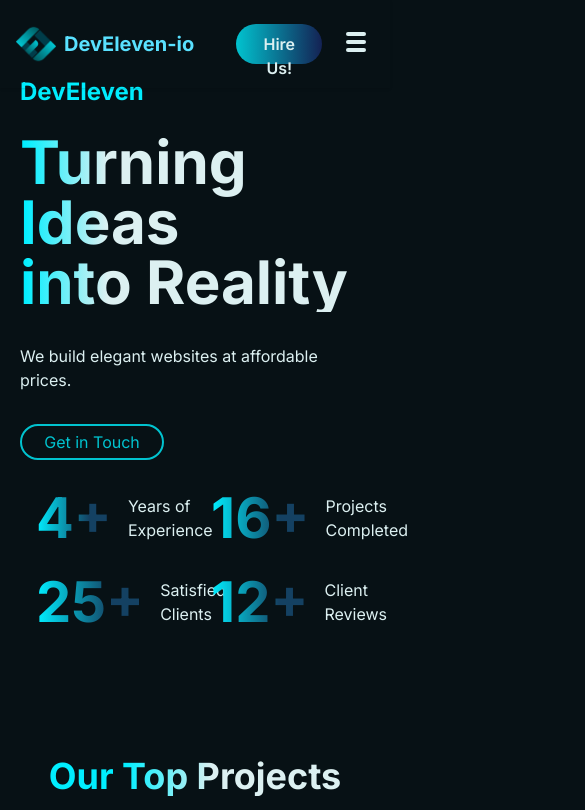
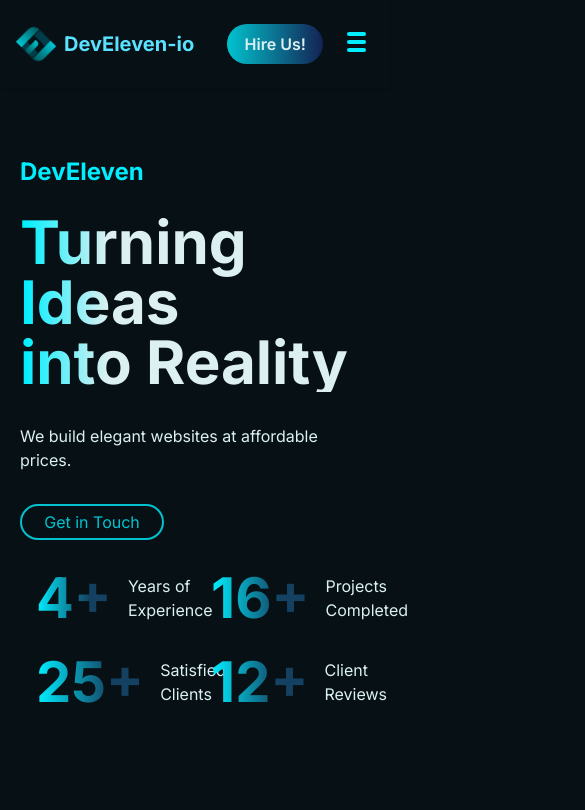
Before and after one commit to DEVELEVEN-io/develeven-io, a Next.js app: page / in a window 390 px wide. Shown: the top 810 px of the page, 585 px wide, since content can reach past the window. Built offline with nearby package versions, Linux system fonts and the light colour scheme.

Commit message:
fixed navbar

```diff
--- a/components/Header/Header.jsx
+++ b/components/Header/Header.jsx
@@ -2,7 +2,7 @@
 
 const Header = () => {
   return (
-    <header className="header container flex flex-col justify-between mx-auto mt-12 w-full">
+    <header className="header container flex flex-col justify-between mx-auto mt-32 w-full">
       <h2 className="text-2xl font-bold text-cyanblue my-2">DevEleven</h2>
       <h1 className="text-6xl font-bold text-gradient my-4">Turning Ideas <br />
       into Reality</h1>
--- a/src/app/app.css
+++ b/src/app/app.css
@@ -40,8 +40,8 @@
 
 .navbar.scrolled {
   position: fixed;
-  padding-top: 1rem;
-  padding-bottom: 1rem;
+  /* padding-top: 1rem;
+  padding-bottom: 1rem; */
   background: #0e37477c;
   box-shadow: 0 2px 4px rgba(0, 0, 0, 0.1);
   -moz-backdrop-filter: blur(5px);
@@ -384,7 +384,12 @@ button.active {
 }
 
 @media (max-width: 992px) {
-
+  .hireBtn {
+    width: 140px !important;
+  }
+  .navbar.scrolled {
+    top: 0px;
+  }
 }
 
 @media (max-width: 1200px) {
--- a/src/app/globals.css
+++ b/src/app/globals.css
@@ -53,7 +53,7 @@
 
   @media (max-width: 992px) {
     .nav-list {
-      @apply flex-col fixed top-16 left-0 w-full h-[140vh] bg-bglight z-50 hidden;
+      @apply flex-col fixed top-20 left-0 w-full h-[140vh] bg-bglight z-50 hidden;
     }
 
     .nav-list.open {
@@ -78,7 +78,7 @@
     }
 
     .hamburger .bar {
-      @apply w-full h-1 rounded bg-txtdark;
+      @apply w-full h-1 rounded bg-cyanblue;
     }
 
     .hamburger .bar:nth-child(1) {
@@ -94,7 +94,7 @@
     }
 
     .navbar.open .hamburger .bar:nth-child(1) {
-      @apply top-[50%] translate-y-[0%] rotate-[-45deg] transition duration-200;
+      @apply top-[50%] translate-y-[25%] rotate-[-45deg] transition duration-200;
     }
 
     .navbar.open .hamburger .bar:nth-child(2) {
@@ -132,6 +132,10 @@
     .achivement {
       @apply box-border w-1/2;
     }
+
+    .contact div {
+      @apply flex-col;
+    }
   }
 
   @media (min-width: 1200px) {
```
